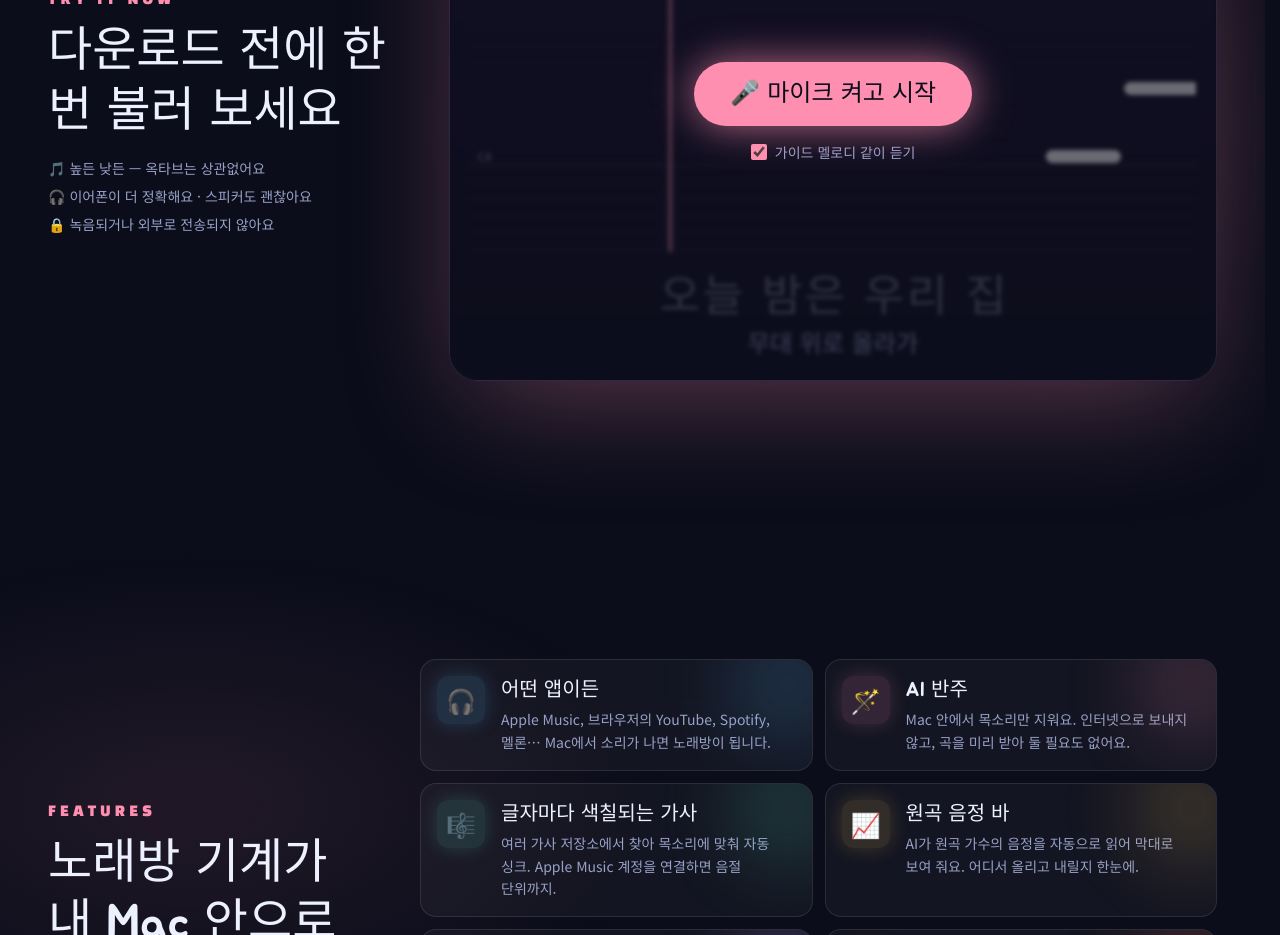
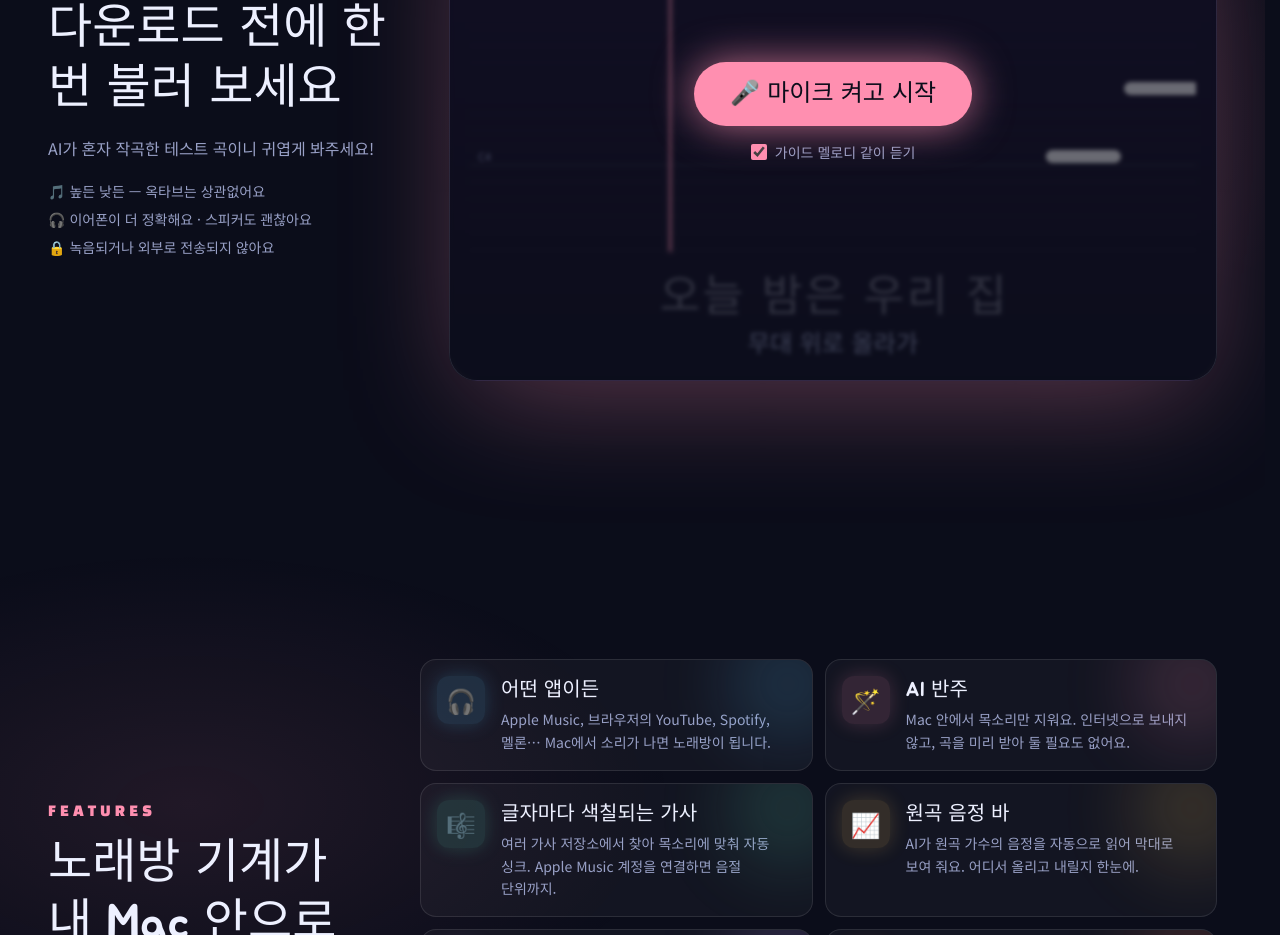
Before and after one commit to hsu3046/CoNoAI, a Next.js app in the folder web/: page / in a window 1280 px wide. Shown: the part 5480-6415 px from the top of the page. Built offline with nearby package versions, Linux system fonts and the light colour scheme; no server answers.

Commit message:
copy(web): try section note about the test song
Co-Authored-By: Claude Opus 5.5 <noreply@anthropic.com>

```diff
--- a/web/src/components/TryItLive.tsx
+++ b/web/src/components/TryItLive.tsx
@@ -202,7 +202,8 @@ export function TryItLive() {
     <Screen id="try" innerRef={sectionRef} glow={{ color: "rgba(255,143,176,0.1)", x: "70%", y: "55%" }}>
       <div className="grid items-center gap-10 lg:grid-cols-[minmax(0,0.8fr)_minmax(0,1.7fr)]">
         <SectionTitle kicker="TRY IT NOW" title="다운로드 전에 한 번 불러 보세요" align="left">
-          <ul className="space-y-2 text-sm">
+          <p>AI가 혼자 작곡한 테스트 곡이니 귀엽게 봐주세요!</p>
+          <ul className="mt-5 space-y-2 text-sm">
             <li>🎵 높든 낮든 — 옥타브는 상관없어요</li>
             <li>🎧 이어폰이 더 정확해요 · 스피커도 괜찮아요</li>
             <li>🔒 녹음되거나 외부로 전송되지 않아요</li>
```
